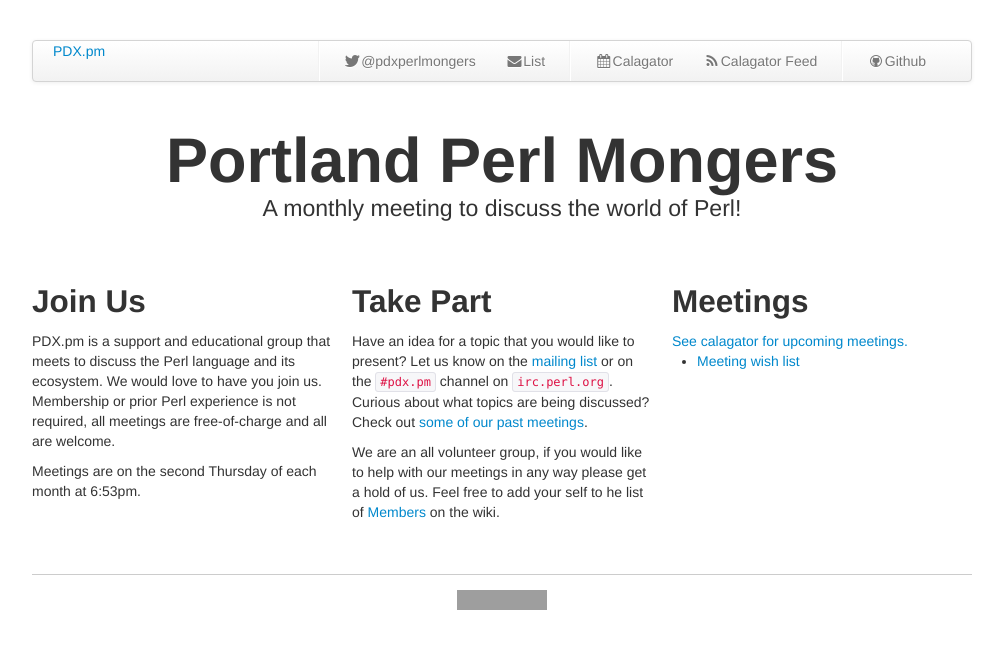
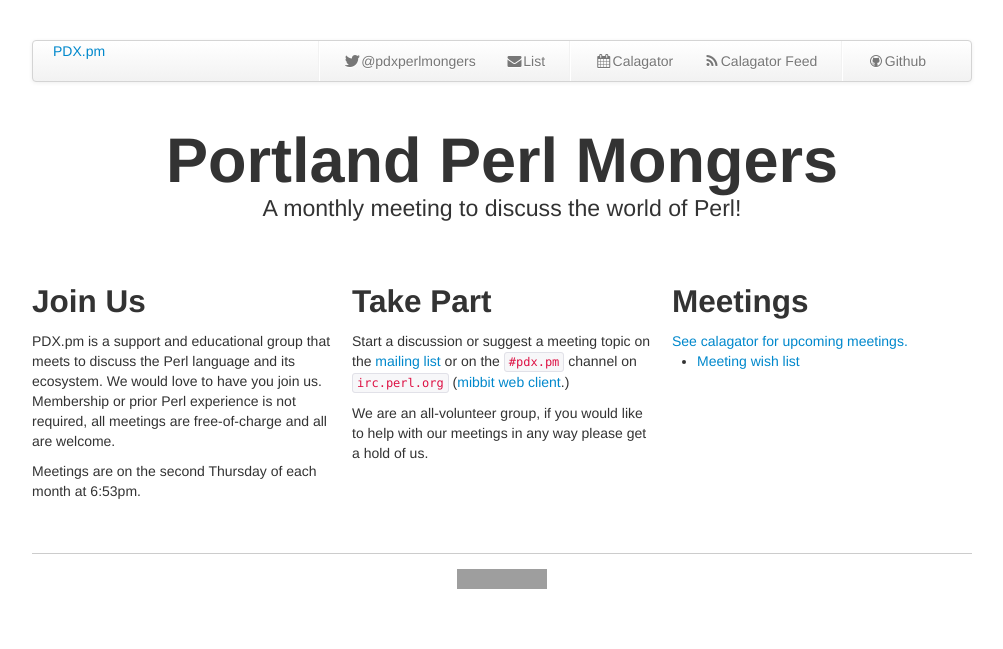
Before and after one commit to PortlandPerlMongers/portlandperlmongers.github.io, a Jekyll site: the page built from index.html, in a window 1280 px wide. Shown: the top 649 px of the page, without its empty margins (138-1141 px from the left). Built offline with Jekyll 4.4.1, drawn with Linux system fonts in a browser that asks for light colours; Markdown is read by kramdown in place of the engine named in the settings; grey boxes are pictures that could not be loaded.

Commit message:
irc links, mibbit

```diff
--- a/_includes/_takepart.html
+++ b/_includes/_takepart.html
@@ -1,15 +1,11 @@
 <h2>Take Part</h2>
 <p>
-  Have an idea for a topic that you would like to present?
-  Let us know on the <a href='http://mail.pm.org/mailman/listinfo/pdx-pm-list'>mailing&nbsp;list</a>
-  or on the <code>#pdx.pm</code> channel on <code>irc.perl.org</code>.
-  Curious about what topics are being discussed?
-  Check out <a href='https://github.com/PortlandPerlMongers/portlandperlmongers.github.io/wiki/PastMeetings'>some of our past meetings</a>.
+  Start a discussion or suggest a meeting topic on the
+    <a href='http://mail.pm.org/mailman/listinfo/pdx-pm-list'>mailing&nbsp;list</a>
+  or on the <code>#pdx.pm</code> channel on <a href='http://irc.perl.org'><code>irc.perl.org</code></a>
+    (<a href='http://chat.mibbit.com/?channel=%23pdx.pm&server=irc.perl.org'>mibbit web client</a>.)
 </p>
 <p>
-  We are an all volunteer group, if you would like to help with our meetings in
+  We are an all-volunteer group, if you would like to help with our meetings in
   any way please get a hold of us.
-  Feel free to add your self to he list of
-  <a href='https://github.com/PortlandPerlMongers/portlandperlmongers.github.io/wiki/PortlandPerlMongerMembers'>Members</a>
-  on the wiki.
 </p>
```
